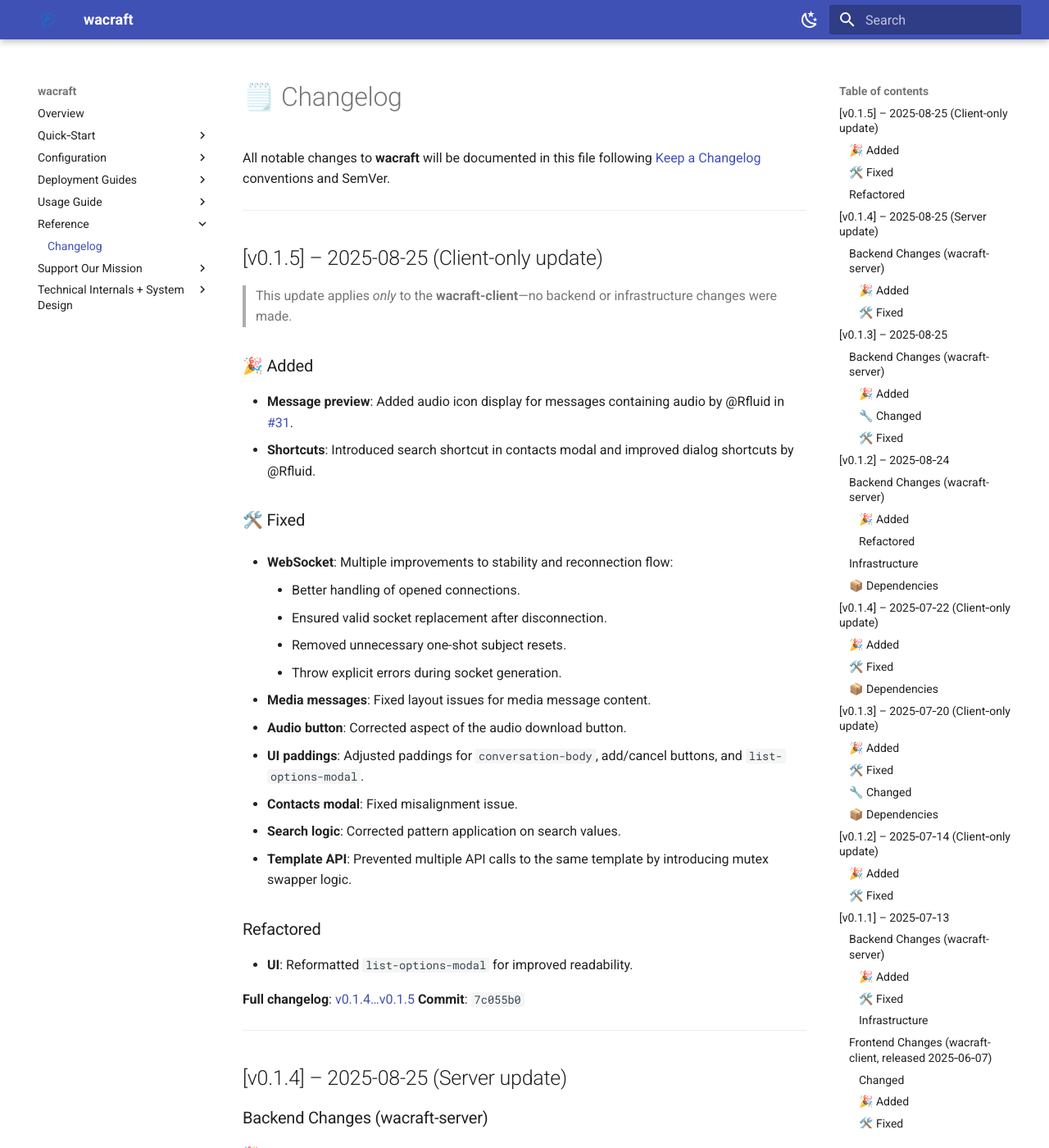
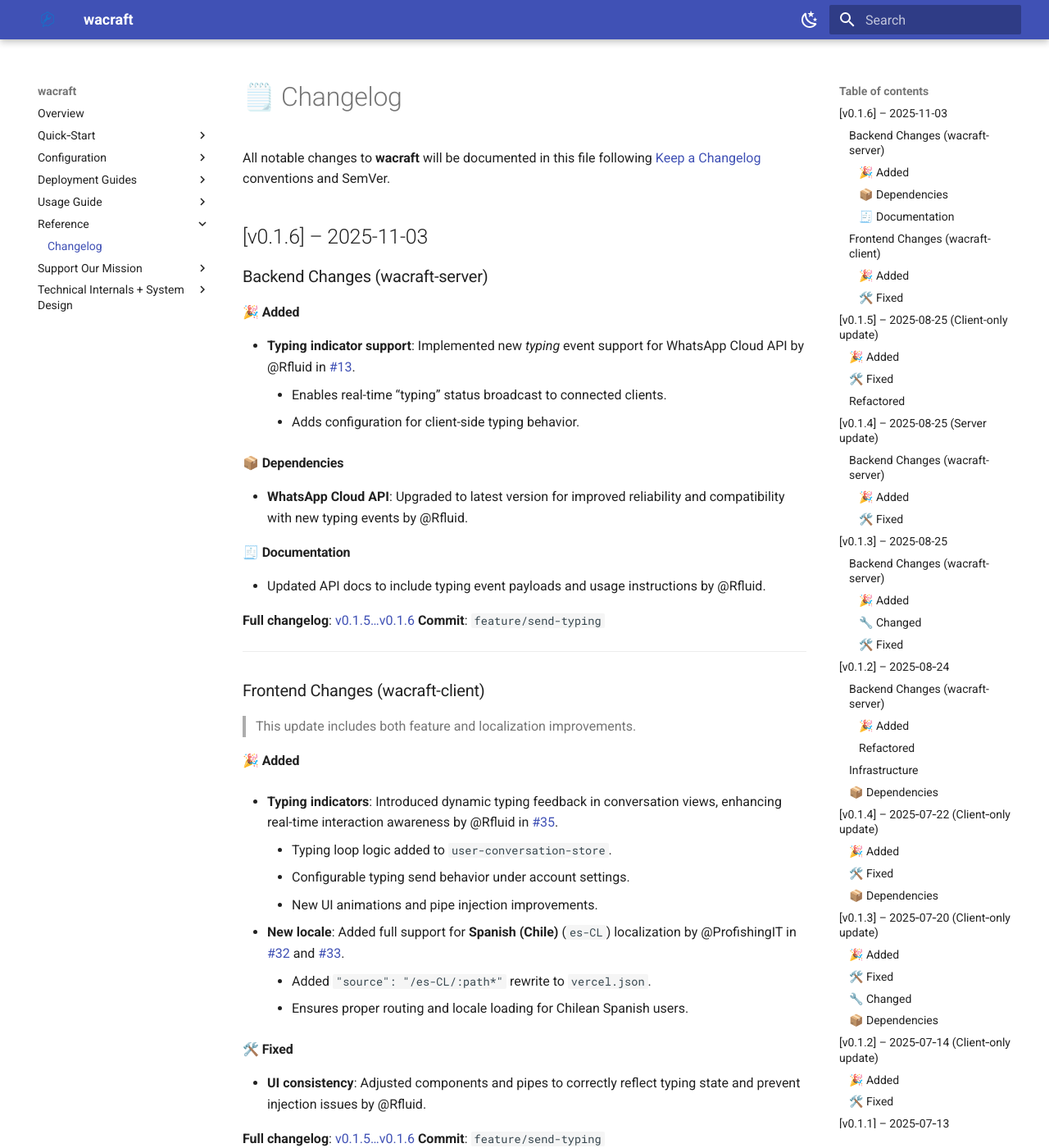
Before and after one commit to Astervia/wacraft, an MkDocs documentation site: the page built from docs/reference/changelog.md, in a window 1280 px wide and 1400 px high. Shown: the whole window at 82% size. Built offline with MkDocs 1.6.1 and Material for MkDocs 9.7.7, drawn with Linux system fonts in a browser that asks for light colours.

Commit message:
chore(release): feed changelog for

```diff
--- a/docs/reference/changelog.md
+++ b/docs/reference/changelog.md
@@ -2,6 +2,51 @@
 
 All notable changes to **wacraft** will be documented in this file following
 [Keep a Changelog](https://keepachangelog.com/) conventions and SemVer.
+
+## [v0.1.6] – 2025-11-03
+
+### Backend Changes (wacraft-server)
+
+#### 🎉 Added
+
+- **Typing indicator support**: Implemented new _typing_ event support for WhatsApp Cloud API by @Rfluid in [#13](https://github.com/Astervia/wacraft-server/pull/13).
+    - Enables real-time “typing” status broadcast to connected clients.
+    - Adds configuration for client-side typing behavior.
+
+#### 📦 Dependencies
+
+- **WhatsApp Cloud API**: Upgraded to latest version for improved reliability and compatibility with new typing events by @Rfluid.
+
+#### 🧾 Documentation
+
+- Updated API docs to include typing event payloads and usage instructions by @Rfluid.
+
+**Full changelog**: [v0.1.5…v0.1.6](https://github.com/Astervia/wacraft-server/compare/v0.1.5...v0.1.6)
+**Commit**: `feature/send-typing`
+
+---
+
+### Frontend Changes (wacraft-client)
+
+> This update includes both feature and localization improvements.
+
+#### 🎉 Added
+
+- **Typing indicators**: Introduced dynamic typing feedback in conversation views, enhancing real-time interaction awareness by @Rfluid in [#35](https://github.com/Astervia/wacraft-client/pull/35).
+    - Typing loop logic added to `user-conversation-store`.
+    - Configurable typing send behavior under account settings.
+    - New UI animations and pipe injection improvements.
+
+- **New locale**: Added full support for **Spanish (Chile)** (`es-CL`) localization by @ProfishingIT in [#32](https://github.com/Astervia/wacraft-client/pull/32) and [#33](https://github.com/Astervia/wacraft-client/pull/33).
+    - Added `"source": "/es-CL/:path*"` rewrite to `vercel.json`.
+    - Ensures proper routing and locale loading for Chilean Spanish users.
+
+#### 🛠️ Fixed
+
+- **UI consistency**: Adjusted components and pipes to correctly reflect typing state and prevent injection issues by @Rfluid.
+
+**Full changelog**: [v0.1.5…v0.1.6](https://github.com/Astervia/wacraft-client/compare/v0.1.5...v0.1.6)
+**Commit**: `feature/send-typing`
 
 ---
 
```
